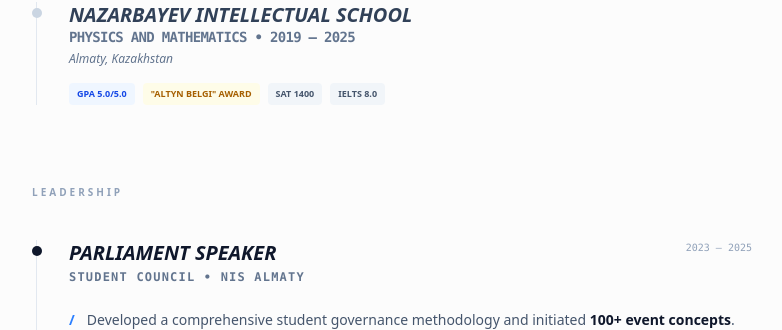
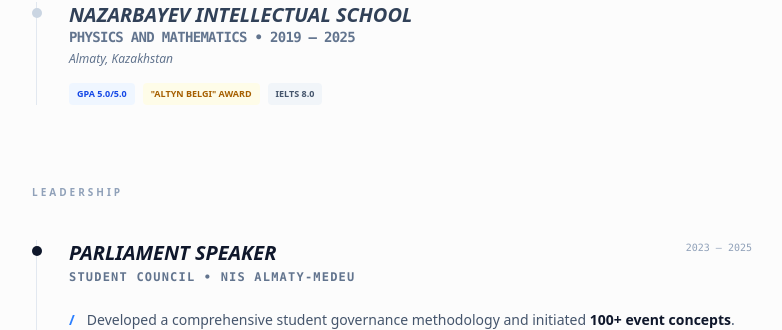
Before and after one commit to JuneiBrunei/jonyportfolio, a Next.js app: page /resume in a window 1280 px wide. Shown: the part 470-800 px from the top of the page, without its empty margins (248-1030 px from the left). Built offline with nearby package versions, Linux system fonts and the light colour scheme.

Commit message:
fixed education consistency

```diff
--- a/app/resume/page.tsx
+++ b/app/resume/page.tsx
@@ -39,7 +39,6 @@
       <div className="flex flex-wrap gap-2">
         <span className="text-[9px] font-bold px-2 py-1 bg-blue-50 text-blue-700 rounded uppercase">GPA 5.0/5.0</span>
         <span className="text-[9px] font-bold px-2 py-1 bg-yellow-50 text-yellow-700 rounded uppercase">"Altyn Belgi" Award</span>
-        <span className="text-[9px] font-bold px-2 py-1 bg-slate-100 text-slate-600 rounded uppercase">SAT 1400</span>
         <span className="text-[9px] font-bold px-2 py-1 bg-slate-100 text-slate-600 rounded uppercase">IELTS 8.0</span>
       </div>
     </div>
@@ -56,7 +55,7 @@
               <h3 className="text-xl font-bold uppercase italic leading-tight">Parliament Speaker</h3>
               <span className="text-[10px] font-mono text-slate-400">2023 — 2025</span>
             </div>
-            <p className="text-xs font-bold text-slate-500 mb-6 uppercase tracking-widest font-mono">Student Council • NIS Almaty</p>
+            <p className="text-xs font-bold text-slate-500 mb-6 uppercase tracking-widest font-mono">Student Council • NIS Almaty-Medeu</p>
 
             <ul className="space-y-4 text-sm text-slate-600 leading-relaxed">
               <li className="flex gap-3">
```
